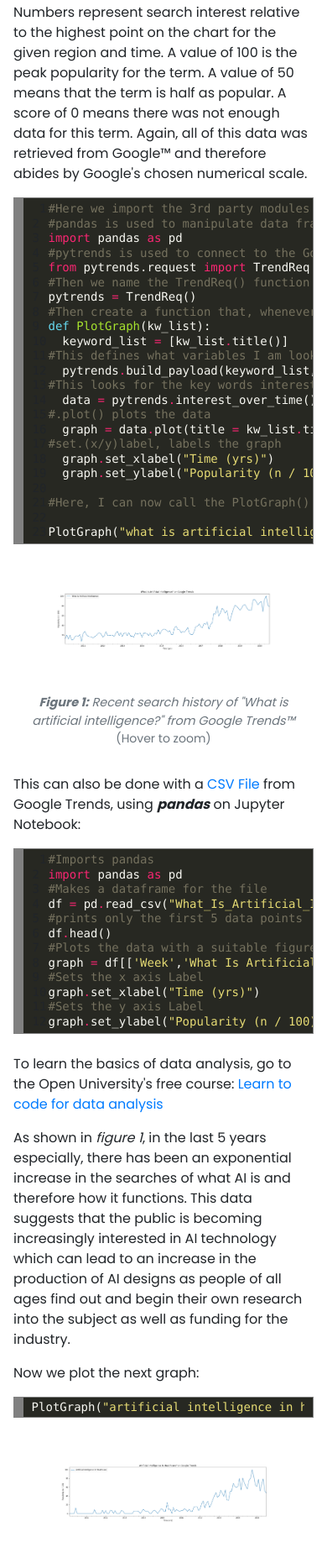
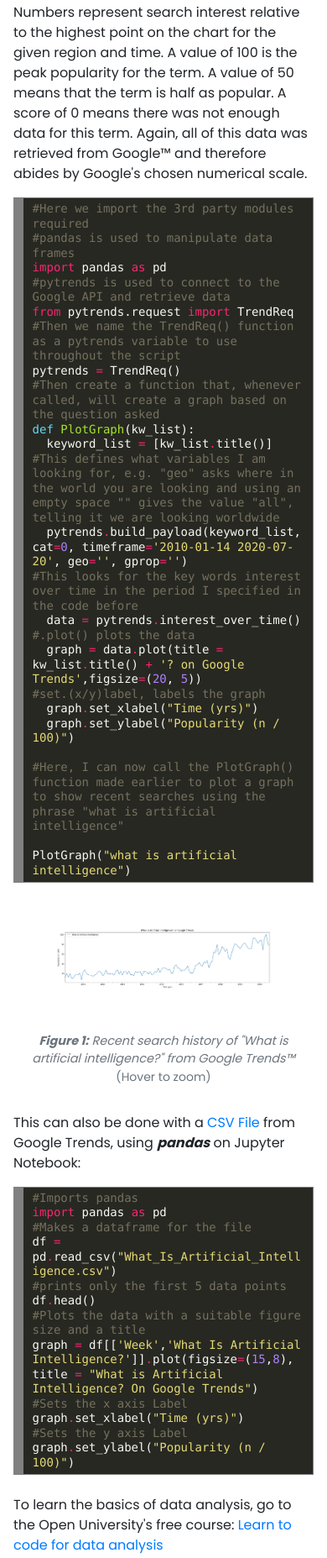
Before and after one commit to pOSNode/owaissiddiqi.co.uk, a plain HTML site: page Blogs/AI/index.html in a window 390 px wide. Shown: the part 2595-4450 px from the top of the page at 84% size. Drawn offline with nearby package versions, Linux system fonts and the light colour scheme.

Commit message:
Wrap AI post code blocks on phones
The five Python code blocks had lines up to 184 characters long. On a
375px phone each block showed about 40 characters and needed sideways
scrolling to read. Below 576px, wrap the code lines and hide the
separate line-number column, which would no longer line up with
wrapped lines. Tablet and desktop layouts are unchanged.

```diff
--- a/Blogs/AI/index.html
+++ b/Blogs/AI/index.html
@@ -11,6 +11,15 @@
 	<link rel="stylesheet" href="https://cdnjs.cloudflare.com/ajax/libs/font-awesome/5.13.0/css/all.min.css" integrity="sha384-Bfad6CLCknfcloXFOyFnlgtENryhrpZCe29RTifKEixXQZ38WheV+i/6YWSzkz3V" crossorigin="anonymous" referrerpolicy="no-referrer">
     <link href="./../../style.css" rel="stylesheet">
     <link rel="icon" href="../../img/icon.png" type="image/png" sizes="16x16">
+    <style>
+      /* On phones, wrap long code lines instead of scrolling sideways. The line numbers
+         sit in a separate column and would no longer line up with wrapped lines, so hide them. */
+      @media (max-width: 575.98px) {
+        .code-block table { width: 100%; }
+        .code-block td:first-child:not(:last-child) { display: none; }
+        .code-block pre { white-space: pre-wrap; overflow-wrap: anywhere; }
+      }
+    </style>
 </head>
 <body>
 
@@ -131,7 +140,7 @@
               retrieved from Google™ and therefore abides by Google&#39;s chosen numerical scale.</p>
           <div>
               <div
-                  style="background: #272822; overflow:auto;width:auto;border:solid gray;border-width:.1em .1em .1em .8em;padding:.2em .6em;">
+                  class="code-block" style="background: #272822; overflow:auto;width:auto;border:solid gray;border-width:.1em .1em .1em .8em;padding:.2em .6em;">
                   <table>
                       <tr>
                           <td>
@@ -197,7 +206,7 @@
           <p>This can also be done with a <a href="../../Files/What_Is_Artificial_Intelligence.csv" download="What_Is_Artificial_Intelligence?">CSV
                   File</a> from Google Trends, using <strong><em>pandas</em></strong> on Jupyter Notebook:
           <div
-              style="background: #272822; overflow:auto;width:auto;border:solid gray;border-width:.1em .1em .1em .8em;padding:.2em .6em;">
+              class="code-block" style="background: #272822; overflow:auto;width:auto;border:solid gray;border-width:.1em .1em .1em .8em;padding:.2em .6em;">
               <table>
                   <tr>
                       <td>
@@ -248,7 +257,7 @@
 
           <p>Now we plot the next graph:</p>
           <div
-              style="background: #272822; overflow:auto;width:auto;border:solid gray;border-width:.1em .1em .1em .8em;padding:.2em .6em;">
+              class="code-block" style="background: #272822; overflow:auto;width:auto;border:solid gray;border-width:.1em .1em .1em .8em;padding:.2em .6em;">
               <pre style="margin: 0; line-height: 125%"><span style="color: #f8f8f2">PlotGraph(</span><span style="color: #e6db74">&quot;artificial intelligence in healthcare&quot;</span><span style="color: #f8f8f2">)</span>
 </pre>
           </div>
@@ -278,7 +287,7 @@
               false,
               non-specific, or not applicable information.</p>
           <div
-              style="background: #272822; overflow:auto;width:auto;border:solid gray;border-width:.1em .1em .1em .8em;padding:.2em .6em;">
+              class="code-block" style="background: #272822; overflow:auto;width:auto;border:solid gray;border-width:.1em .1em .1em .8em;padding:.2em .6em;">
               <pre style="margin: 0; line-height: 125%"><span style="color: #f8f8f2">PlotGraph(</span><span style="color: #e6db74">&quot;is artificial intelligence dangerous&quot;</span><span style="color: #f8f8f2">)</span>
 </pre>
           </div>
@@ -306,7 +315,7 @@
               general public to reduce the risk of situations like this occurring. </p>
 
           <div
-              style="background: #272822; overflow:auto;width:auto;border:solid gray;border-width:.1em .1em .1em .8em;padding:.2em .6em;">
+              class="code-block" style="background: #272822; overflow:auto;width:auto;border:solid gray;border-width:.1em .1em .1em .8em;padding:.2em .6em;">
               <pre style="margin: 0; line-height: 125%"><span style="color: #f8f8f2">PlotGraph(</span><span style="color: #e6db74">&quot;artificial intelligence advantages&quot;</span><span style="color: #f8f8f2">)</span>
 </pre>
           </div>
```
